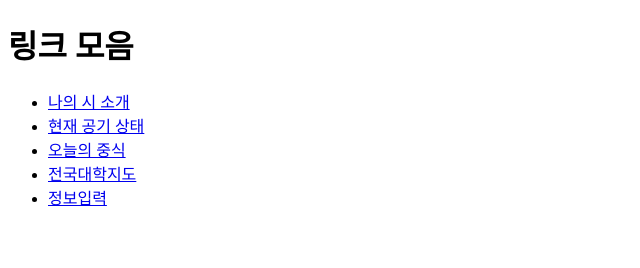
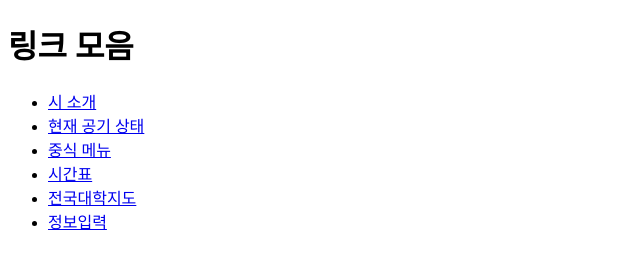
Before and after one commit to smilebug24/webapp1, a plain HTML site: page index.html in a window 1280 px wide. Shown: the whole page, without its empty margins (0-640 px from the left). Drawn offline with Linux system fonts and the light colour scheme.

Commit message:
Update index.html

```diff
--- a/index.html
+++ b/index.html
@@ -7,9 +7,10 @@
 <body>
     <h1>링크 모음</h1>
     <ul>
-        <li><a href="poem.html" target="_blank">나의 시 소개</a></li>
+        <li><a href="poem.html" target="_blank">시 소개</a></li>
         <li><a href="air.html" target="_blank">현재 공기 상태</a></li>
-        <li><a href="meal.html" target="_blank">오늘의 중식</a></li>
+        <li><a href="meal.html" target="_blank">중식 메뉴</a></li>
+        <li><a href="timetable.html" target="_blank">시간표</a></li>
         <li><a href="university.html" target="_blank">전국대학지도</a></li>
          <li><a href="input.html" target="_blank">정보입력</a></li>
     </ul>
```
